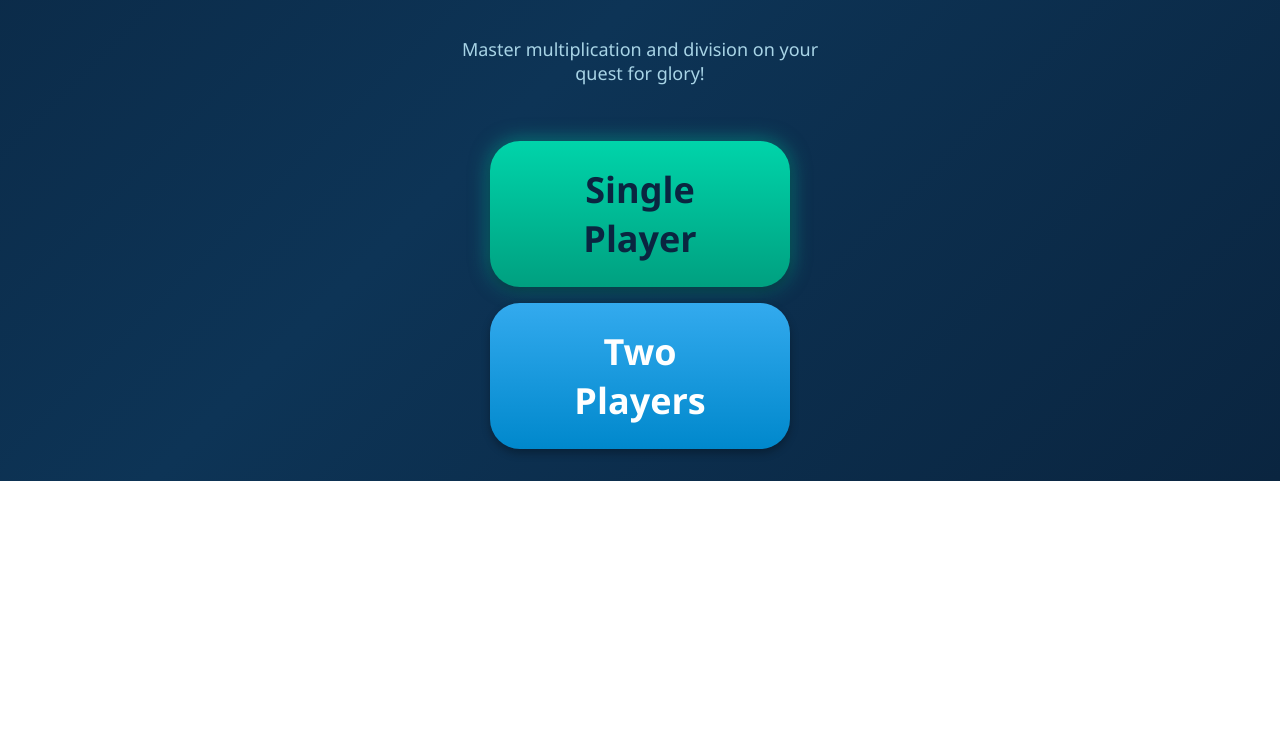
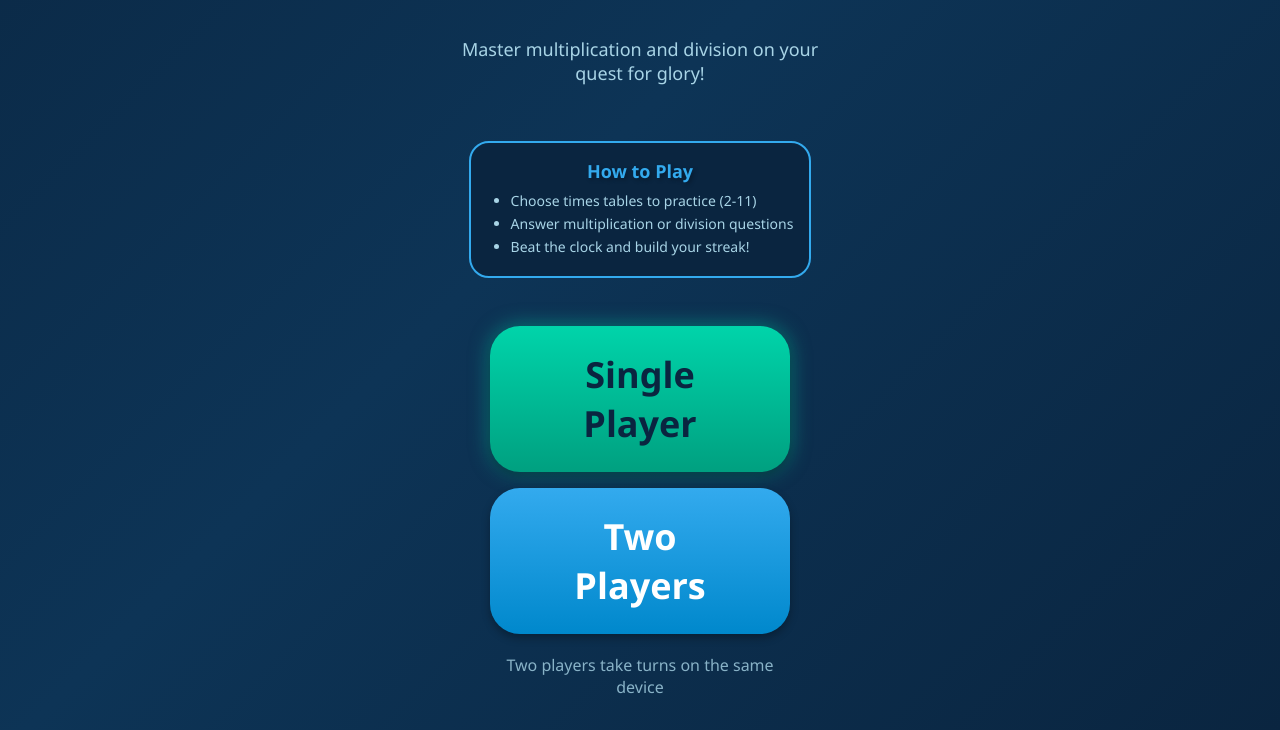
Before and after one commit to dansailer/times-tables, a website built with Vite: page index.html in a window 1280 px wide. Shown: the part 498-1228 px from the top of the page. Before the commit the page ends 979 px from the top, so only its background shows below. Built offline with nearby package versions, Linux system fonts and the light colour scheme.

Commit message:
feat: add how-to-play explanation on start screen
- Add 'How to Play' section with 3 bullet points
- Add hint below Two Players button explaining turn-based play
- Style matches existing ocean theme design
- Fully localized in English and German

```diff
--- a/src/i18n/translations/de.ts
+++ b/src/i18n/translations/de.ts
@@ -15,6 +15,11 @@ export const de: Record<TranslationKey, string> = {
   'start.twoPlayer': 'Zwei Spieler',
   'start.practice': 'Übungsmodus',
   'start.battle': 'Kampfmodus',
+  'start.howToPlay': 'So geht\'s',
+  'start.howToPlay1': 'Wähle Einmaleins-Reihen (2-11)',
+  'start.howToPlay2': 'Beantworte Multiplikation oder Division',
+  'start.howToPlay3': 'Schlage die Uhr und baue deine Serie!',
+  'start.twoPlayerHint': 'Zwei Spieler wechseln sich am selben Gerät ab',
 
   // Setup screen
   'setup.title': 'Quest Einstellungen',
--- a/src/i18n/translations/en.ts
+++ b/src/i18n/translations/en.ts
@@ -13,6 +13,11 @@ export const en = {
   'start.twoPlayer': 'Two Players',
   'start.practice': 'Practice Mode',
   'start.battle': 'Battle Mode',
+  'start.howToPlay': 'How to Play',
+  'start.howToPlay1': 'Choose times tables to practice (2-11)',
+  'start.howToPlay2': 'Answer multiplication or division questions',
+  'start.howToPlay3': 'Beat the clock and build your streak!',
+  'start.twoPlayerHint': 'Two players take turns on the same device',
 
   // Setup screen
   'setup.title': 'Quest Setup',
--- a/src/styles/screens.css
+++ b/src/styles/screens.css
@@ -28,6 +28,41 @@
   gap: var(--spacing-md);
   width: 100%;
   max-width: 300px;
+}
+
+.start-screen__how-to-play {
+  background: var(--color-bg-dark);
+  border-radius: var(--border-radius-lg);
+  padding: var(--spacing-md);
+  margin-bottom: var(--spacing-lg);
+  border: 2px solid var(--color-primary-light);
+  max-width: 350px;
+  text-align: left;
+}
+
+.start-screen__how-to-play h3 {
+  color: var(--color-primary-light);
+  font-size: var(--font-size-md);
+  margin: 0 0 var(--spacing-sm) 0;
+  text-align: center;
+}
+
+.start-screen__how-to-play ul {
+  margin: 0;
+  padding-left: var(--spacing-lg);
+  color: var(--color-text-secondary);
+  font-size: var(--font-size-sm);
+}
+
+.start-screen__how-to-play li {
+  margin-bottom: var(--spacing-xs);
+}
+
+.start-screen__hint {
+  color: var(--color-text-secondary);
+  font-size: var(--font-size-xs);
+  margin: var(--spacing-xs) 0 0 0;
+  opacity: 0.8;
 }
 
 /* ===== Setup Screen ===== */
--- a/src/ui/screens/StartScreen.ts
+++ b/src/ui/screens/StartScreen.ts
@@ -32,6 +32,16 @@ export class StartScreen extends Component {
       <p class="start-screen__tagline">
         ${t('app.tagline')}
       </p>
+
+      <div class="start-screen__how-to-play">
+        <h3>${t('start.howToPlay')}</h3>
+        <ul>
+          <li>${t('start.howToPlay1')}</li>
+          <li>${t('start.howToPlay2')}</li>
+          <li>${t('start.howToPlay3')}</li>
+        </ul>
+      </div>
+
       <div class="start-screen__buttons">
         <button class="btn btn--primary btn--large" data-mode="single">
           ${t('start.singlePlayer')}
@@ -39,6 +49,7 @@ export class StartScreen extends Component {
         <button class="btn btn--secondary btn--large" data-mode="multi">
           ${t('start.twoPlayer')}
         </button>
+        <p class="start-screen__hint">${t('start.twoPlayerHint')}</p>
       </div>
     `;
 
```
